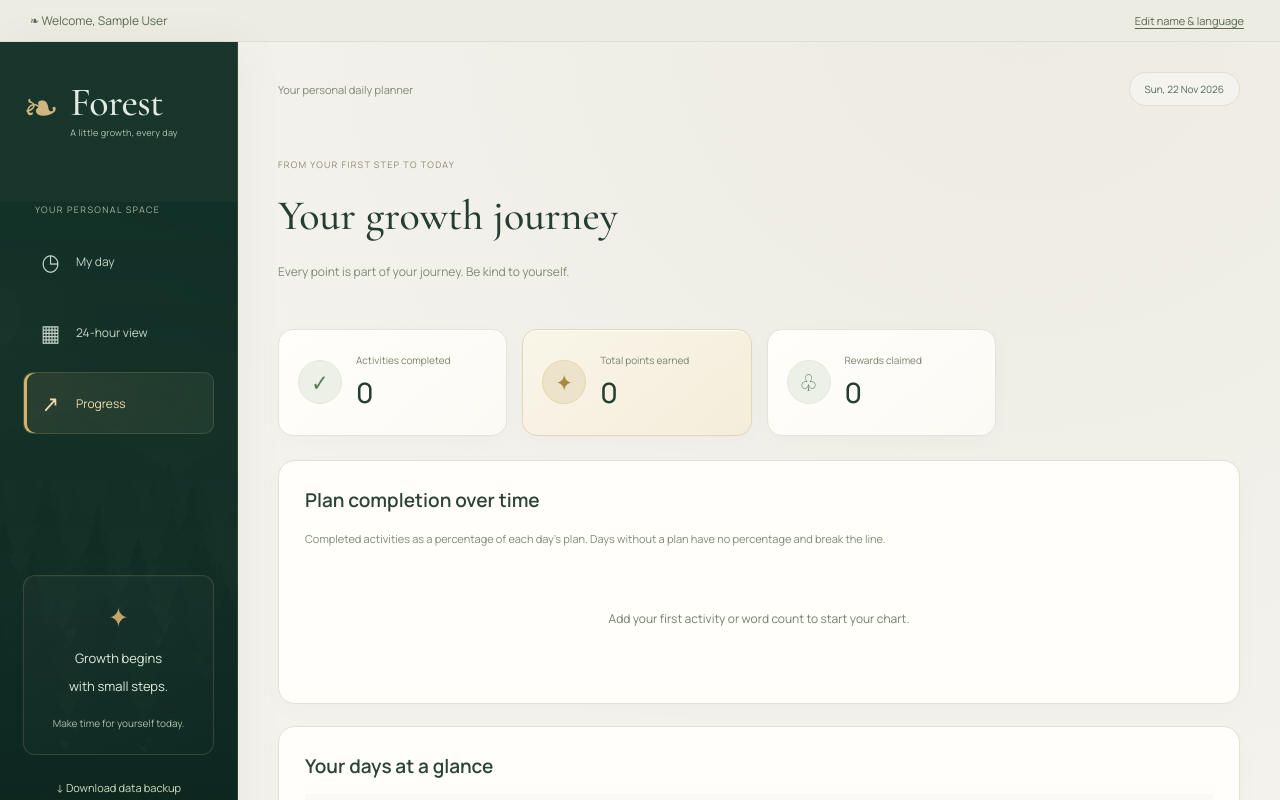
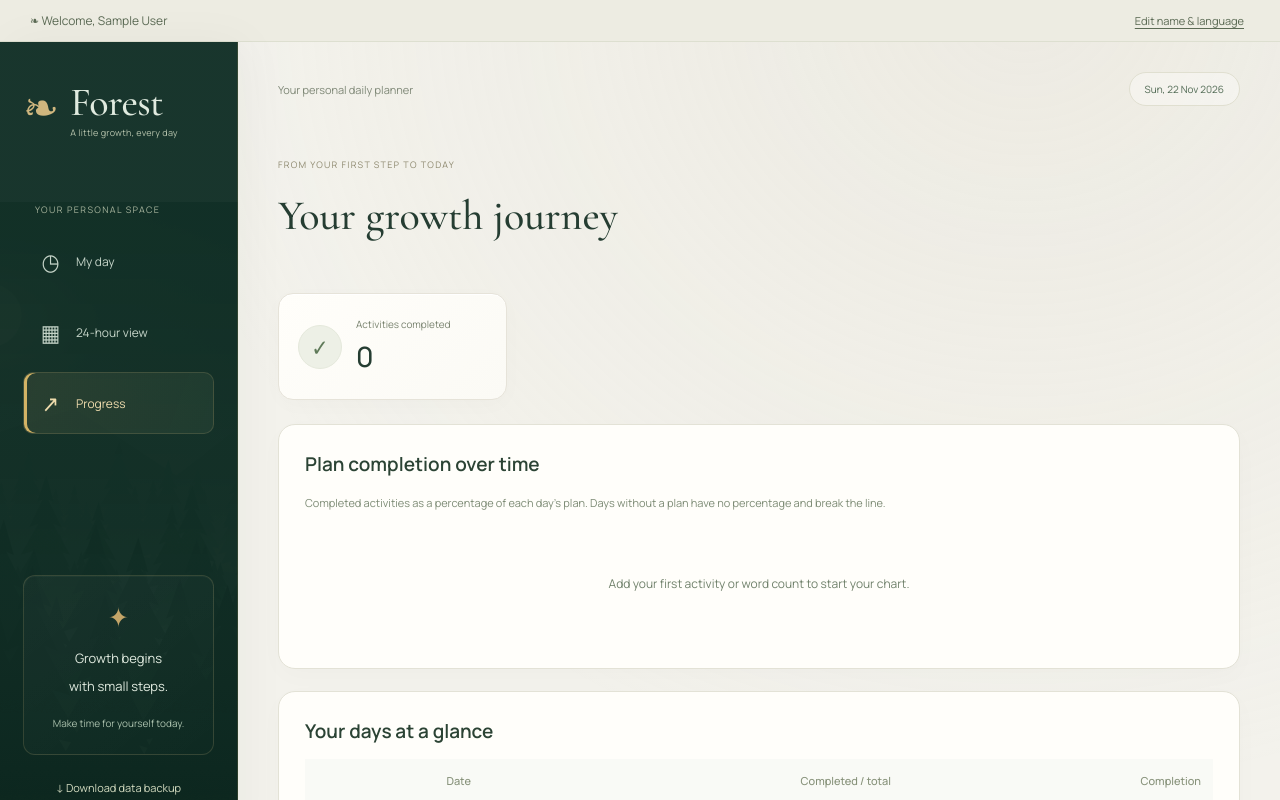
Before and after one commit to Karimzade/Forest-Planner, a React (Vite) app: page /#/progress in a window 1280 px wide. Shown: the top 800 px of the page. Built offline with nearby package versions, Linux system fonts and the light colour scheme; sample sign-in values are in the browser's storage.

Commit message:
Remove points and rewards statistics from progress page

```diff
--- a/src/Progress.jsx
+++ b/src/Progress.jsx
@@ -1,6 +1,6 @@
 import { useLanguage } from "./Language";
 import React, { useMemo } from "react";
-import { earned, dailySeries } from "./helpers";
+import { dailySeries } from "./helpers";
 import { usePlanner } from "./context";
 import Stat from "./Stat";
 import Chart from "./Chart";
@@ -16,7 +16,6 @@ export default function Progress() {
           {t("FROM YOUR FIRST STEP TO TODAY")}
         </span>
         <h1>{t("Your growth journey")}</h1>
-        <p>{t("Every point is part of your journey. Be kind to yourself.")}</p>
       </div>
       <section className="stats-grid">
         <Stat
@@ -25,17 +24,6 @@ export default function Progress() {
           icon="✓"
         />
 
-        <Stat
-          label={t("Total points earned")}
-          value={number(earned(data))}
-          icon="✦"
-          gold
-        />
-        <Stat
-          label={t("Rewards claimed")}
-          value={number(data.history.length)}
-          icon="♧"
-        />
       </section>
       <section className="panel">
         <h2>{t("Plan completion over time")}</h2>
```
